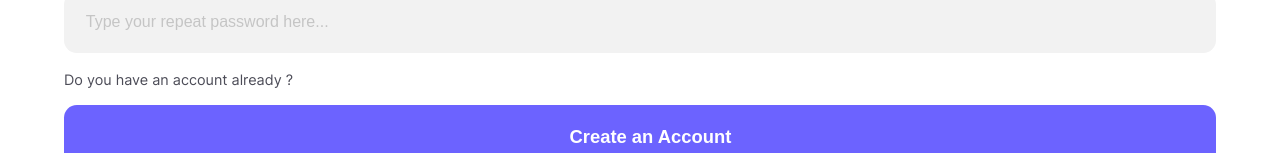
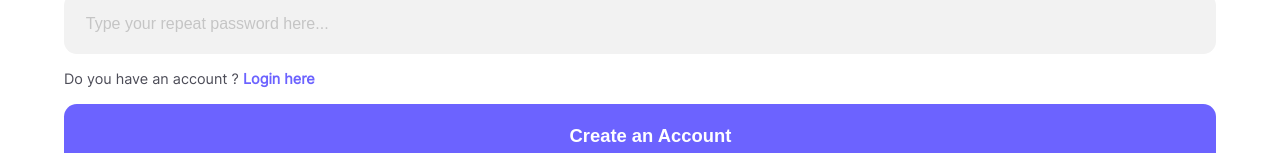
Before and after one commit to mathiuskormasela12/web-fe-group-chat-without-tailwind, a React (Vite) app: page /auth/create-account in a window 1280 px wide. Shown: the part 485-638 px from the top of the page. Built offline with nearby package versions, Linux system fonts and the light colour scheme.

Commit message:
update link to login

```diff
--- a/src/components/form/Form.tsx
+++ b/src/components/form/Form.tsx
@@ -25,7 +25,15 @@ export const Field = styled.div`
   margin-top: .5rem;
 `
 export const TextLink = styled(Link)`
+  color: ${Colors.primary};
+  font-weight: bold;
+  font-size: .9rem;
+  text-decoration: none;
+`
+
+export const Paragraph = styled.p`
   color: ${Colors.darkYoung};
   font-size: .9rem;
   text-decoration: none;
+  line-height: 1.2em;;
 `
--- a/src/pages/create-account/CreateAccount.tsx
+++ b/src/pages/create-account/CreateAccount.tsx
@@ -18,7 +18,8 @@ import {
   Form,
   Button,
   TextLink,
-  GoogleButton
+  GoogleButton,
+  Paragraph
 } from '../../components'
 import { useCreateAccount } from '../../hooks/create-account-hooks/useCreateAccount'
 import { Controller } from 'react-hook-form'
@@ -126,9 +127,12 @@ export const CreateAccount: React.FC = () => {
                 </Field>
               </Control>
               <Control>
-                <TextLink to="/">
-                Do you have an account already ?
-                </TextLink>
+                <Paragraph>
+                  {'Do you have an account ? '}
+                  <TextLink to={'/'}>
+                    Login here
+                  </TextLink>
+                </Paragraph>
               </Control>
               <Control>
                 <Button
```
